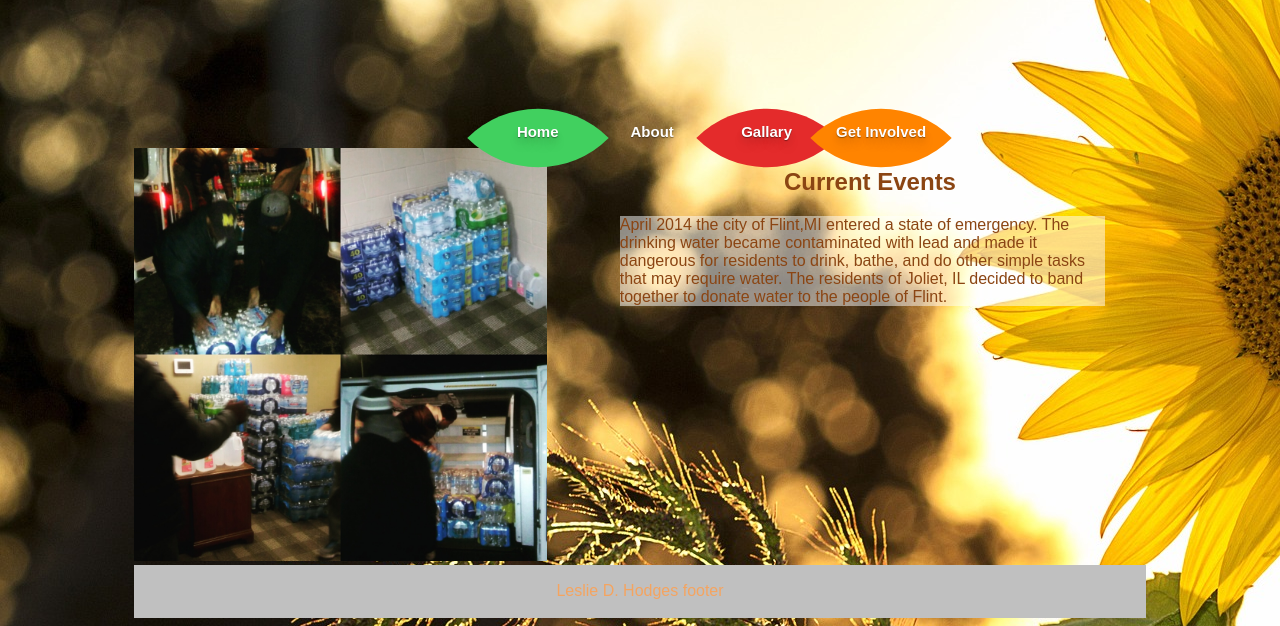
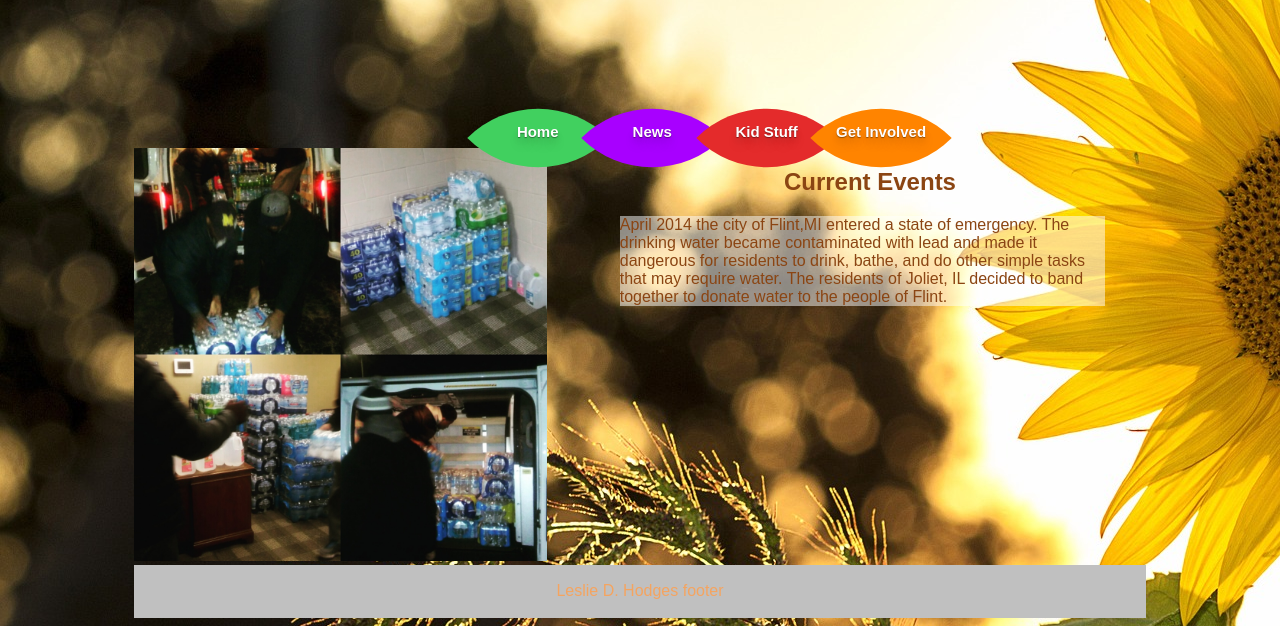
Before and after one commit to whatsgoingon55/whatsgoingon55.github.io, a plain HTML site: page about.html in a window 1280 px wide. Shown: the part 182-808 px from the top of the page. Drawn offline with Linux system fonts and the light colour scheme.

Commit message:
nav names

```diff
--- a/about.html
+++ b/about.html
@@ -14,8 +14,8 @@
 <nav>
                 <ul class="top-menu">
                     <li><a href="index.html">Home</a><div class="menu-item" id="home"></div></li>
-                    <li> <a href="about.html">About</a><div class="menu-item" id="about"></div></li>
-                    <li> <a href="gallary.html">Gallary</a><div class="menu-item" id="gallary"></div></li>
+                    <li> <a href="about.html">News</a><div class="menu-item" id="news"></div></li>
+                    <li> <a href="gallary.html">Kid Stuff</a><div class="menu-item" id="kidstuff"></div></li>
                     <li> <a href="getinvolved.html">Get Involved</a><div class="menu-item" id="getinvolved"></div></li>
                 </ul>
                 </nav>
--- a/style.css
+++ b/style.css
@@ -102,7 +102,7 @@ nav {
 
 }
 #home { background: #41D05F; }
-#gallary { background: #E42B2B; }
+#kidstuff { background: #E42B2B; }
 #getinvolved{ background: #ff8400; }
 #news { background: #a800ff; }
 
```
Also changed, not shown: gallary.html (+1 -1 lines), getinvolved.html (+2 -2 lines), index.html (+1 -1 lines).
